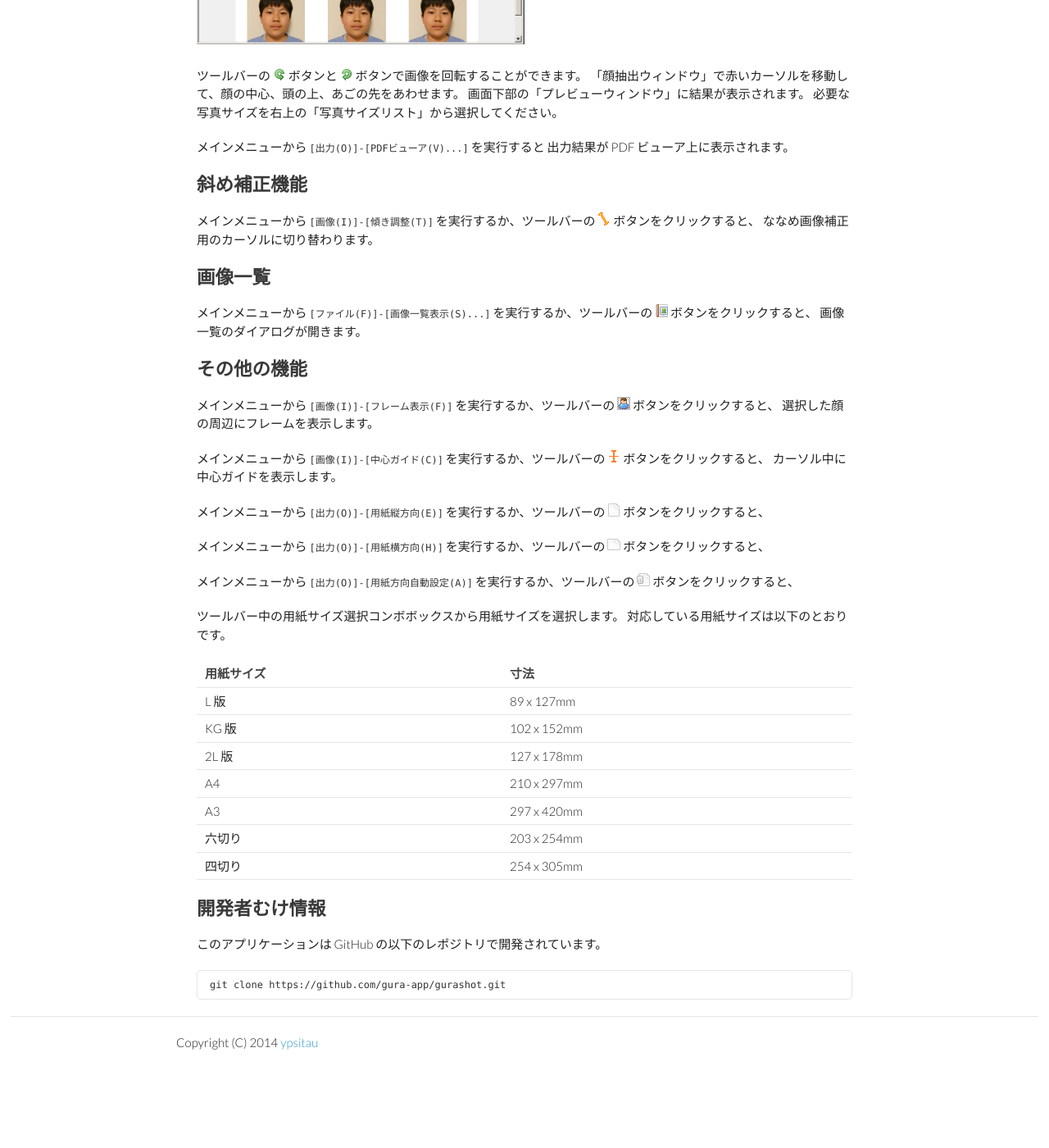
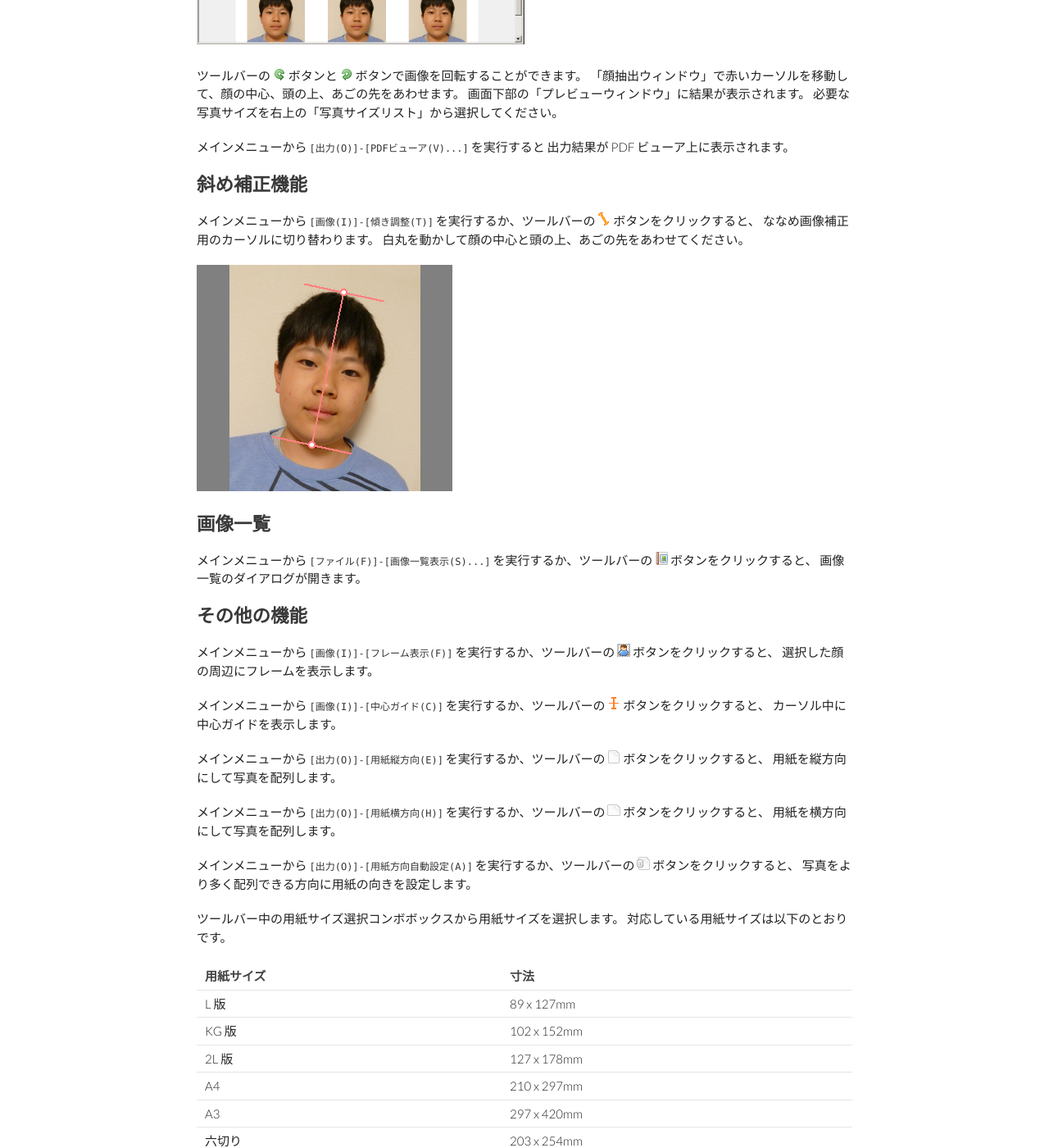
Before and after one commit to gura-app/gura-app.github.io, a Jekyll site: the page built from gurashot/index.md, in a window 1280 px wide and 1400 px high, scrolled down 1628 px. Shown: the whole window at 82% size. Built offline with Jekyll 4.4.1, drawn with Linux system fonts in a browser that asks for light colours; Markdown is read by kramdown in place of the engine named in the settings; before the commit the page ends 2923 px from its top, so only the background shows below that; some of the changed text lies outside the part shown.

Commit message:
updated document

```diff
--- a/gurashot/index.md
+++ b/gurashot/index.md
@@ -59,6 +59,10 @@ Gura Shot を起動すると以下の画面になります。
 メインメニューから `[画像(I)]-[傾き調整(T)]` を実行するか、ツールバーの
 ![tilt_adj](images/tilt_adj.png) ボタンをクリックすると、
 ななめ画像補正用のカーソルに切り替わります。
+白丸を動かして顔の中心と頭の上、あごの先をあわせてください。
+
+![image-tilt-adjust](images/image-tilt-adjust.png)
+
 
 
 ## 画像一覧
@@ -78,15 +82,17 @@ Gura Shot を起動すると以下の画面になります。
 ![center_guide](images/center_guide.png) ボタンをクリックすると、
 カーソル中に中心ガイドを表示します。
 
-
 メインメニューから `[出力(O)]-[用紙縦方向(E)]` を実行するか、ツールバーの
 ![page_white](images/page_white.png) ボタンをクリックすると、
+用紙を縦方向にして写真を配列します。
 
 メインメニューから `[出力(O)]-[用紙横方向(H)]` を実行するか、ツールバーの
 ![page_white_horizontal](images/page_white_horizontal.png) ボタンをクリックすると、
+用紙を横方向にして写真を配列します。
 
 メインメニューから `[出力(O)]-[用紙方向自動設定(A)]` を実行するか、ツールバーの
 ![page_white_database](images/page_white_database.png) ボタンをクリックすると、
+写真をより多く配列できる方向に用紙の向きを設定します。
 
 ツールバー中の用紙サイズ選択コンボボックスから用紙サイズを選択します。
 対応している用紙サイズは以下のとおりです。
@@ -105,6 +111,7 @@ Gura Shot を起動すると以下の画面になります。
 
 ## 開発者むけ情報
 
-このアプリケーションは GitHub の以下のレポジトリで開発されています。
+このアプリケーションは GitHub レポジトリで管理されています。
+以下のコマンドでレポジトリを取得することができます。
 
     git clone https://github.com/gura-app/gurashot.git
```
Also changed, not shown: gurashot/images/image-list.png (added), gurashot/images/image-tilt-adjust.png (added).
